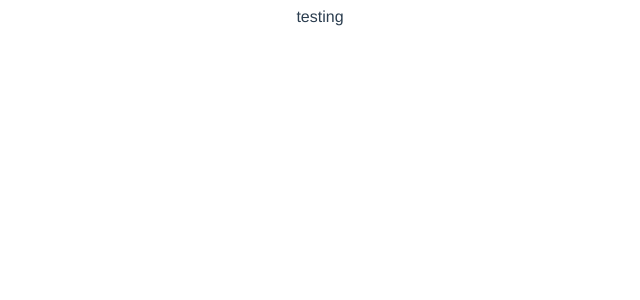
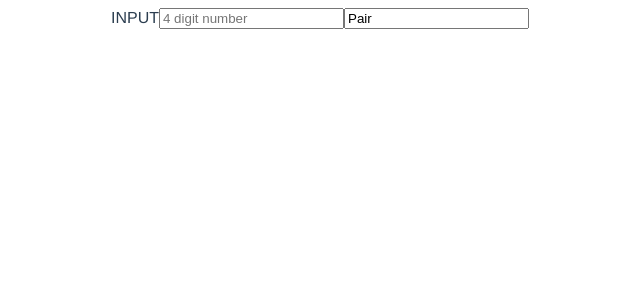
Before and after one commit to AbiliTeam/Hawking, a Vue app in the folder client/: page /#/pair in a window 1280 px wide. Shown: the top 300 px of the page, without its empty margins (320-960 px from the left). Built offline with nearby package versions, Linux system fonts and the light colour scheme; the HTML template or start-up script is replaced by a standard one.

Commit message:
added some pairing properties

```diff
--- a/client/src/views/Pairing.vue
+++ b/client/src/views/Pairing.vue
@@ -1,13 +1,23 @@
 <template>
     <div id="home">
-        testing
+        <label>INPUT</label>
+        <input type="text" id="fname" name="number" placeholder="4 digit number">
+        <input value="Pair">
     </div>
 </template>
 
 <script>
 export default {
-  name: "Home",
+  name: "Pairing",
   components: {
+
+  },
+  data () {
+      return {
+          pin: null
+      }
+  },
+  methods: {
 
   }
 };
```
